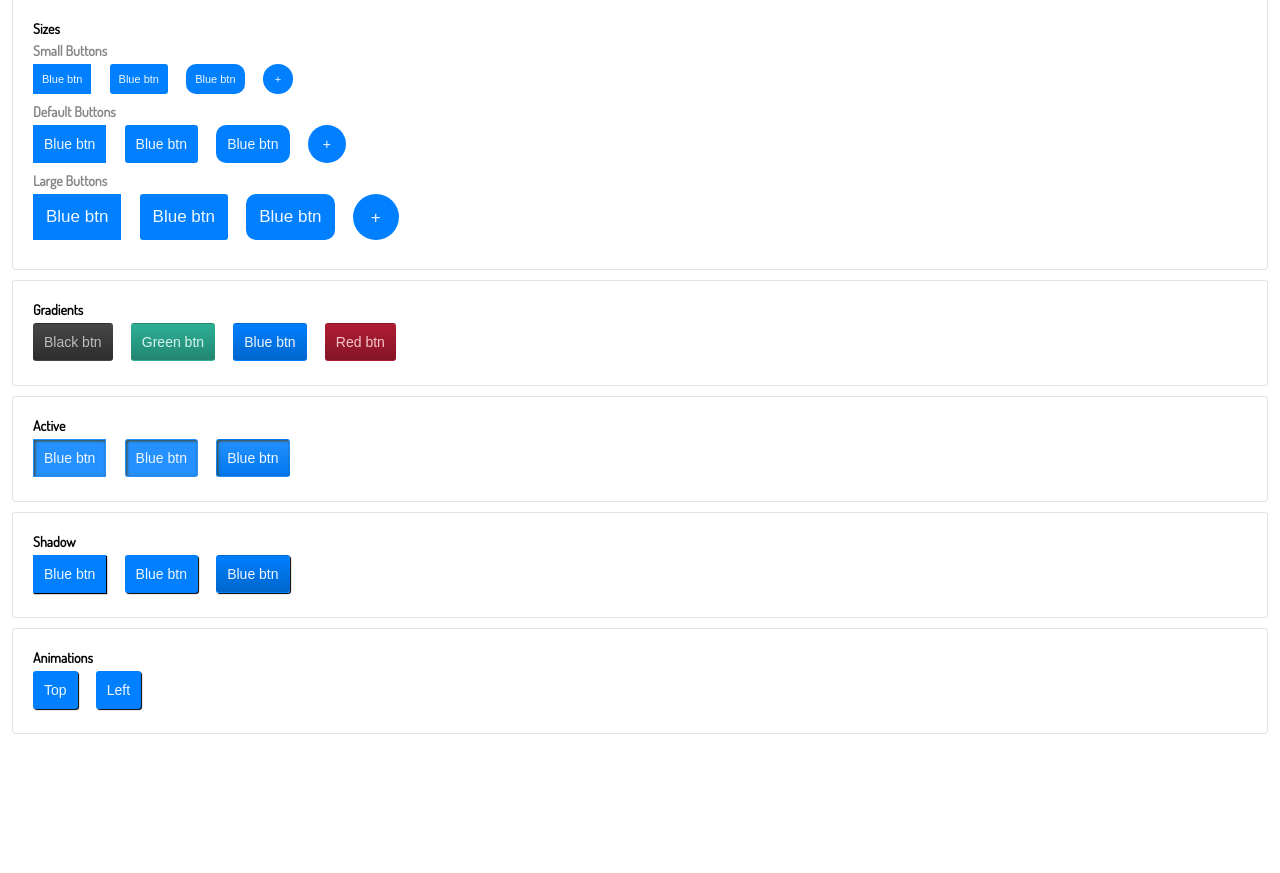
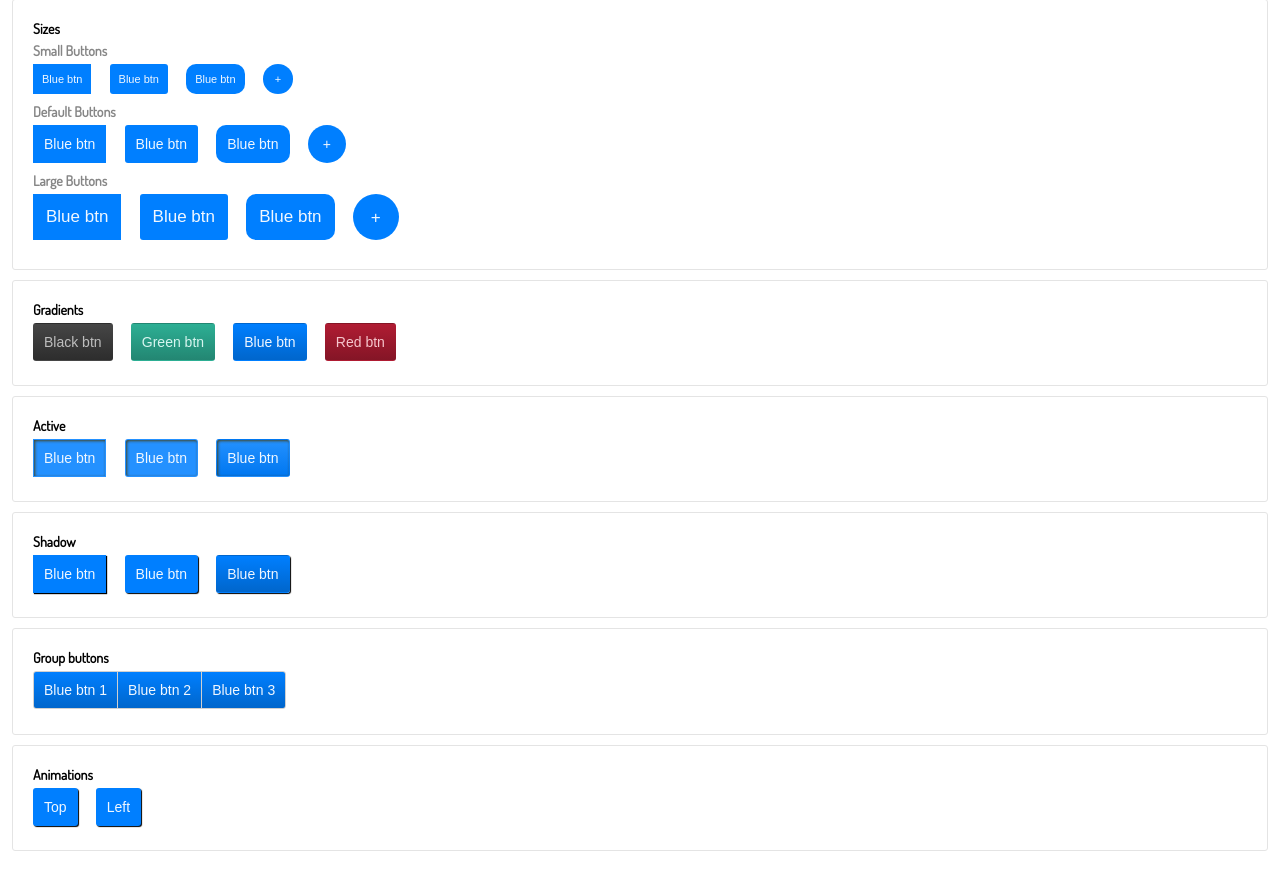
Before and after one commit to tokovenko/css-btns, a website: page index.html in a window 1280 px wide. Shown: the part 371-1244 px from the top of the page. Before the commit the page ends 1127 px from the top, so only its background shows below. Drawn offline with Linux system fonts and the light colour scheme.

Commit message:
added group buttons

```diff
--- a/index.html
+++ b/index.html
@@ -70,6 +70,16 @@
             <div class="css-btn css-br css-btn-blue cb-g cb-shadow">Blue btn</div>
         </div>
         <div class="example">
+            <div class="title">Group buttons</div>
+            <div class="item">
+                <div class="cb-group">
+                    <div class="css-btn css-btn-blue css-br cb-g">Blue btn 1</div>
+                    <div class="css-btn css-btn-blue css-br cb-g">Blue btn 2</div>
+                    <div class="css-btn css-btn-blue css-br cb-g">Blue btn 3</div>
+                </div>
+            </div>
+        </div>
+        <div class="example">
             <div class="title">Animations</div>
             <div class="css-btn css-br css-btn-blue cb-shadow cb-a cb-at">Top</div>
             <div class="css-btn css-br css-btn-blue cb-shadow cb-a cb-al">Left</div>
--- a/sass/btns.scss
+++ b/sass/btns.scss
@@ -141,3 +141,42 @@
         transition: left 1.4s;
     }
 }
+
+.cb-group {
+    display: flex;
+    flex-direction: row;
+
+    &.cb-shadow{
+        box-shadow: 1px 1px 1px #000;
+    }
+
+    .css-btn {
+        margin: 0 !important;
+        border: 1px solid #d0d0d0;
+
+        &.cb-shadow{
+            box-shadow: none;
+        }
+
+        &:active,
+        &.cb-active {
+            border-left: 1px solid transparent;
+        }
+
+        &:first-child:not(:last-child) {
+            border-top-right-radius: 0;
+            border-bottom-right-radius: 0;
+        }
+
+        &:last-child:not(:first-child) {
+            border-top-left-radius: 0;
+            border-bottom-left-radius: 0;
+            margin-left: -1px !important;
+        }
+
+        &:not(:first-child):not(:last-child) {
+            margin-left: -1px !important;
+            border-radius: 0;
+        }
+    }
+}
```
Also changed, not shown: dist/css/css-btns.css, dist/css/css-btns.min.css, 1 other file.
